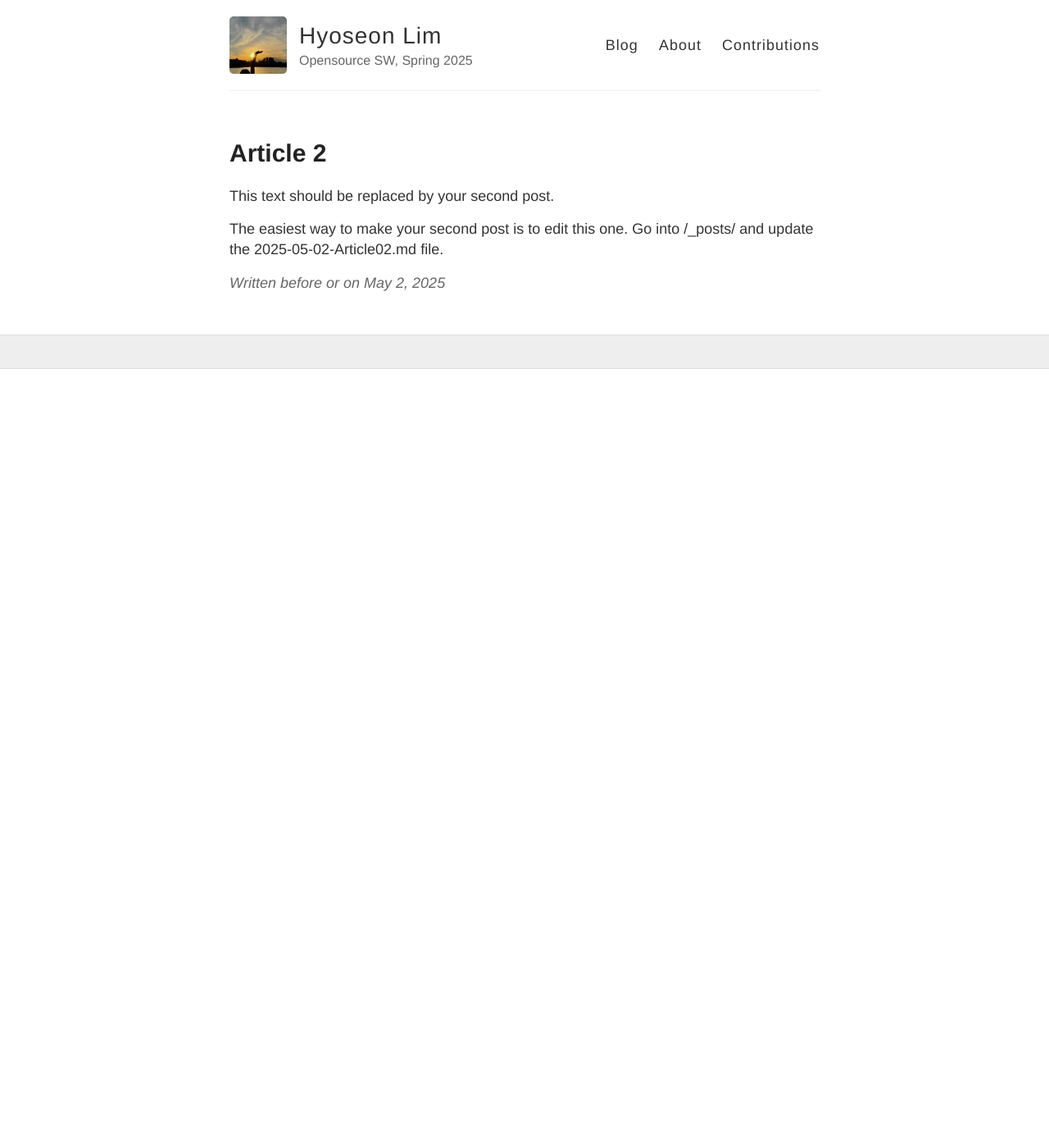
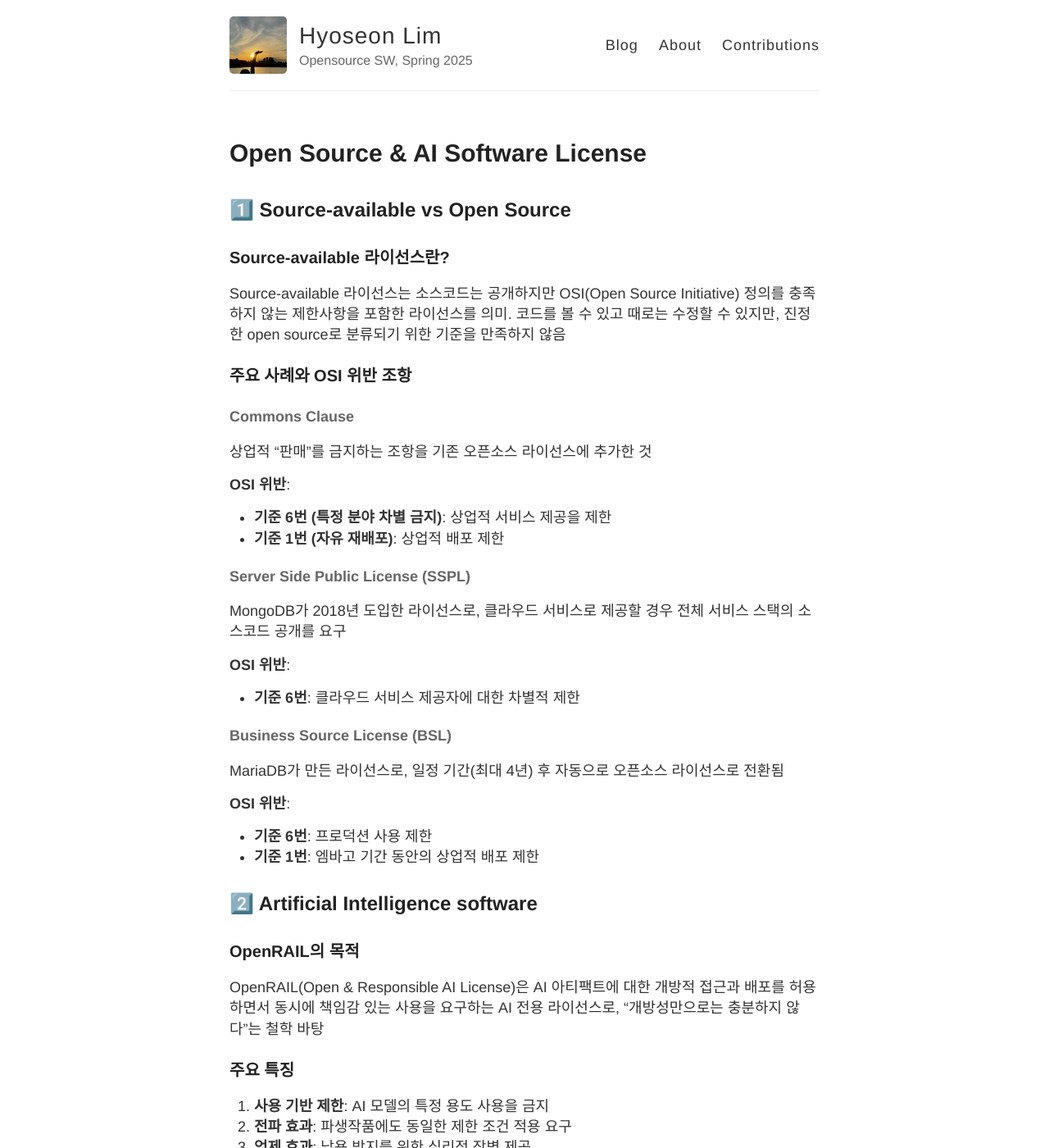
Before and after one commit to IISE-OSS25/hyoseonlim-blog, a Jekyll site: the page built from _posts/2025-05-02-Article02.md, in a window 1280 px wide and 1400 px high. Shown: the whole window at 82% size. Built offline with Jekyll 4.4.1, drawn with Linux system fonts in a browser that asks for light colours; some of the changed text lies outside the part shown.

Commit message:
2nd Article - Open Source & AI Source License

```diff
--- a/_posts/2025-05-02-Article02.md
+++ b/_posts/2025-05-02-Article02.md
@@ -1,10 +1,60 @@
 ---
 layout: post
-title: Article 2
+title: Open Source & AI Software License
 ---
 
+## 1️⃣ Source-available vs Open Source
 
-This text should be replaced by your second post.
+### Source-available 라이선스란?
 
-The easiest way to make your second post is to edit this one.
-Go into /_posts/ and update the 2025-05-02-Article02.md file.
+Source-available 라이선스는 소스코드는 공개하지만 OSI(Open Source Initiative) 정의를 충족하지 않는 제한사항을 포함한 라이선스를 의미. 코드를 볼 수 있고 때로는 수정할 수 있지만, 진정한 open source로 분류되기 위한 기준을 만족하지 않음
+
+### 주요 사례와 OSI 위반 조항
+
+#### Commons Clause
+상업적 "판매"를 금지하는 조항을 기존 오픈소스 라이선스에 추가한 것
+
+**OSI 위반**:
+- **기준 6번 (특정 분야 차별 금지)**: 상업적 서비스 제공을 제한
+- **기준 1번 (자유 재배포)**: 상업적 배포 제한
+
+#### Server Side Public License (SSPL)
+MongoDB가 2018년 도입한 라이선스로, 클라우드 서비스로 제공할 경우 전체 서비스 스택의 소스코드 공개를 요구
+
+**OSI 위반**:
+- **기준 6번**: 클라우드 서비스 제공자에 대한 차별적 제한
+
+#### Business Source License (BSL)
+MariaDB가 만든 라이선스로, 일정 기간(최대 4년) 후 자동으로 오픈소스 라이선스로 전환됨
+
+**OSI 위반**:
+- **기준 6번**: 프로덕션 사용 제한
+- **기준 1번**: 엠바고 기간 동안의 상업적 배포 제한
+
+
+
+## 2️⃣ Artificial Intelligence software
+
+### OpenRAIL의 목적
+
+OpenRAIL(Open & Responsible AI License)은 AI 아티팩트에 대한 개방적 접근과 배포를 허용하면서 동시에 책임감 있는 사용을 요구하는 AI 전용 라이선스로, "개방성만으로는 충분하지 않다"는 철학 바탕
+
+### 주요 특징
+
+1. **사용 기반 제한**: AI 모델의 특정 용도 사용을 금지
+2. **전파 효과**: 파생작품에도 동일한 제한 조건 적용 요구
+3. **억제 효과**: 남용 방지를 위한 심리적 장벽 제공
+
+### OSI 호환성 평가
+
+OpenRAIL은 OSI open source로 인정받을 수 없음. 주요 위반 사항은 아래와 같음
+
+**기준 5번 (개인/그룹 차별 금지)**: 사용 목적에 따른 사용자 차별
+
+**기준 6번 (특정 분야 차별 금지)**: 다음과 같은 분야를 명시적으로 제한
+- 무기 개발
+- 감시 애플리케이션
+- 차별적 용도
+- 기타 "유해한" 애플리케이션
+
+**기준 7번 (라이선스 배포)**: 추가 계약 체결을 요구 (예: Hugging Face에서 RAIL 조건 동의 필요)
```
